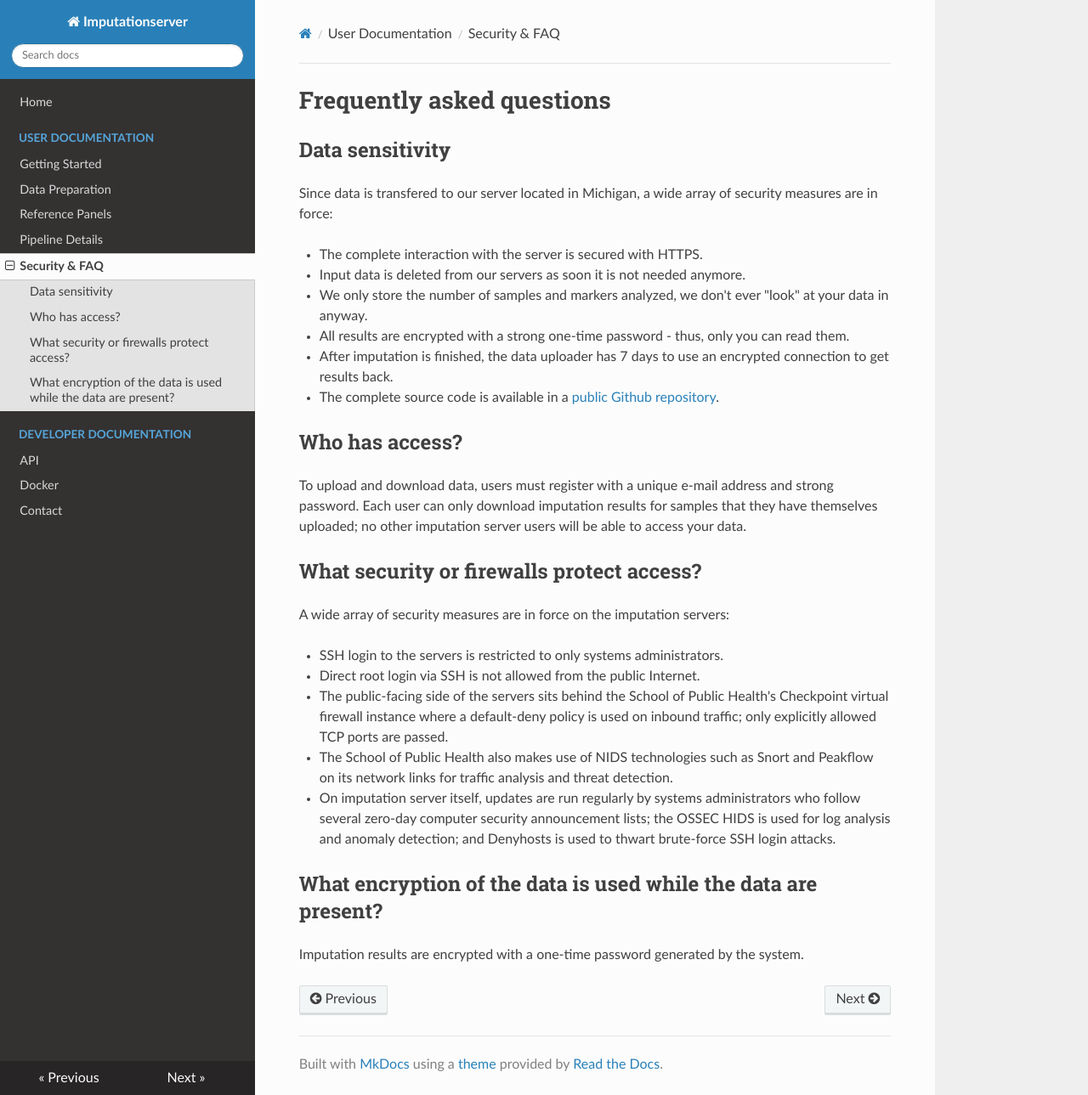
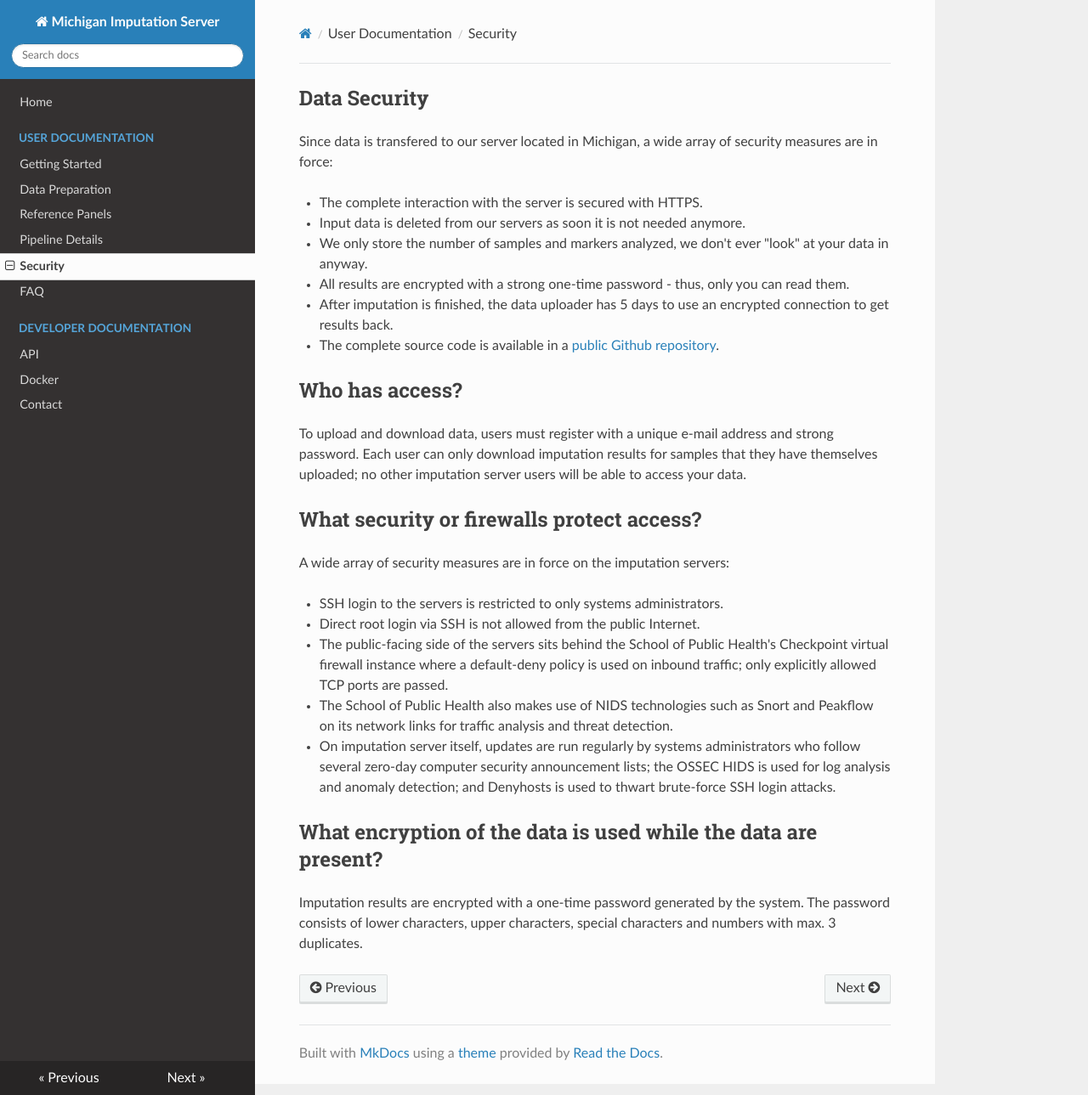
Before and after one commit to genepi/imputationserver, an MkDocs documentation site: the page built from docs/data-sensitivity.md, in a window 1280 px wide and 1289 px high. Shown: the whole window at 85% size. Built offline with MkDocs 1.6.1, drawn with Linux system fonts in a browser that asks for light colours; nearby versions of some CDN libraries; old or Windows-style settings are respelled for this version of MkDocs.

Commit message:
add faq page

```diff
--- a/docs/data-sensitivity.md
+++ b/docs/data-sensitivity.md
@@ -1,6 +1,4 @@
-# Frequently asked questions
-
-## Data sensitivity
+## Data Security
 
 Since data is transfered to our server located in Michigan, a wide array of security measures are in force:
 
@@ -8,7 +6,7 @@ Since data is transfered to our server located in Michigan, a wide array of secu
 - Input data is deleted from our servers as soon it is not needed anymore.
 - We only store the number of samples and markers analyzed, we don't ever "look" at your data in anyway.
 - All results are encrypted with a strong one-time password - thus, only you can read them.
-- After imputation is finished, the data uploader has 7 days to use an encrypted connection to get results back.
+- After imputation is finished, the data uploader has 5 days to use an encrypted connection to get results back.
 - The complete source code is available in a [public Github repository](https://github.com/genepi/imputationserver/tree/qc-refactoring).
 
 
@@ -30,4 +28,4 @@ A wide array of security measures are in force on the imputation servers:
 
 ## What encryption of the data is used while the data are present?
 
-Imputation results are encrypted with a one-time password generated by the system.
+Imputation results are encrypted with a one-time password generated by the system. The password consists of lower characters, upper characters, special characters and numbers with max. 3 duplicates.
--- a/mkdocs.yml
+++ b/mkdocs.yml
@@ -1,4 +1,4 @@
-site_name: Imputationserver
+site_name: Michigan Imputation Server
 theme: readthedocs
 pages:
 - Home: index.md
@@ -7,7 +7,8 @@ pages:
   - Data Preparation: prepare-your-data.md
   - Reference Panels: reference-panels.md
   - Pipeline Details: pipeline.md
-  - Security & FAQ: data-sensitivity.md
+  - Security: data-sensitivity.md
+  - FAQ: faq.md
 - Developer Documentation:
   - API: api.md
   - Docker: docker.md
```
